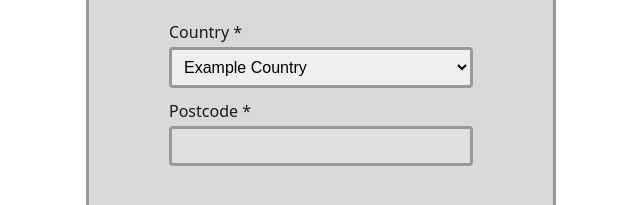
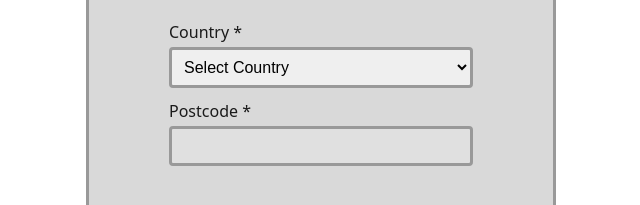
Before and after one commit to dooory/validation-api-practice, a website built with webpack: page src/template.html in a window 1280 px wide. Shown: the part 427-632 px from the top of the page, 319-959 px from the left. Built offline with nearby package versions, Linux system fonts and the light colour scheme.

Commit message:
feat: add placeholder option to country select field

```diff
--- a/src/template.html
+++ b/src/template.html
@@ -55,6 +55,9 @@
                                 autocomplete="off"
                                 required
                             >
+                                <option selected disabled>
+                                    Select Country
+                                </option>
                                 <option value="exp">Example Country</option>
                             </select>
                         </div>
```
